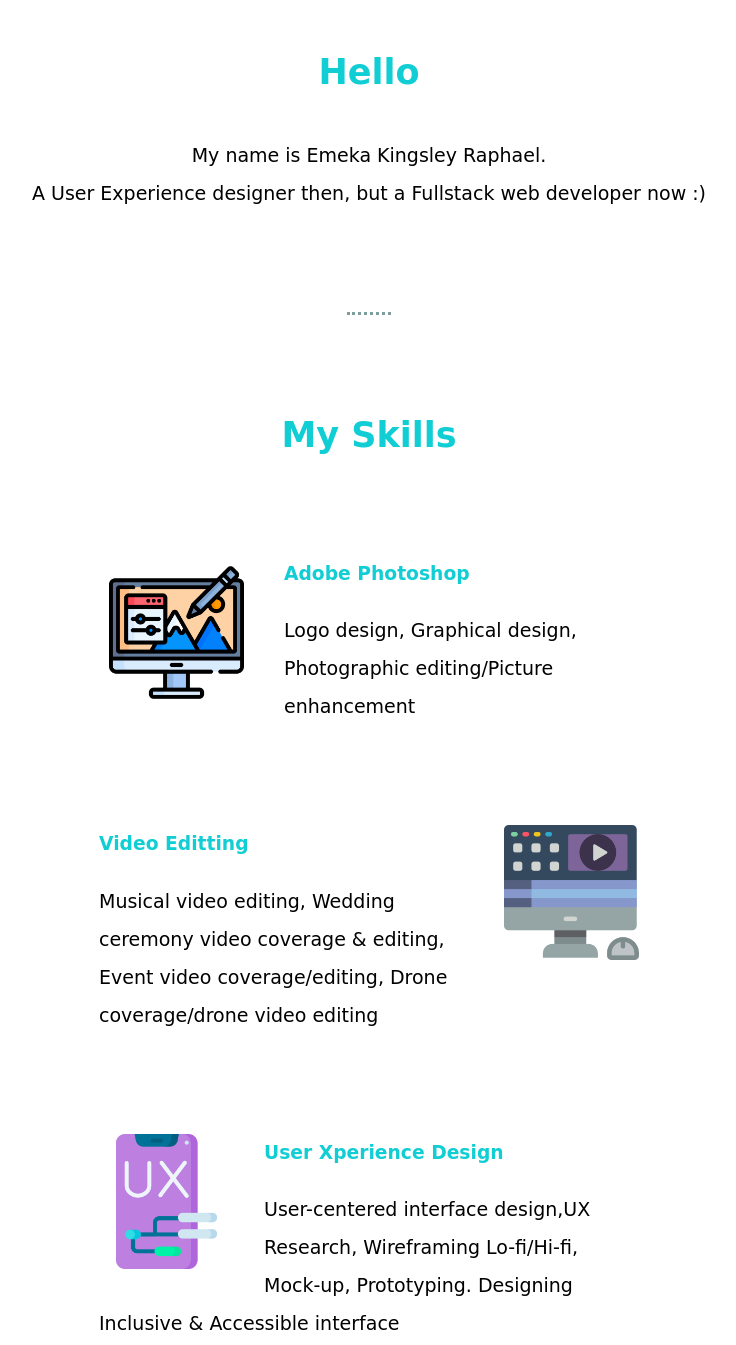
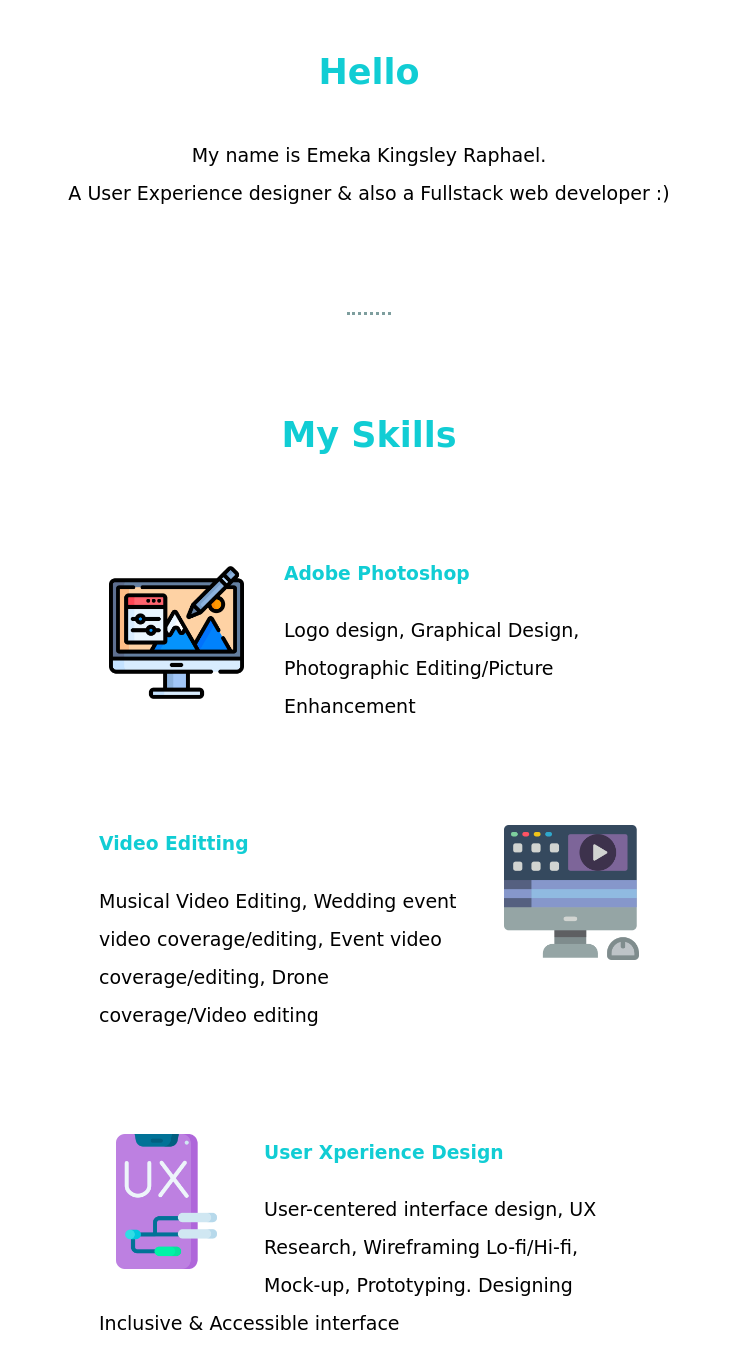
Before and after one commit to EmekaRaphael/EmekaRaphael-CV, a plain HTML site: page index.html in a window 1280 px wide. Shown: the part 1120-2465 px from the top of the page, without its empty margins (271-1007 px from the left). Drawn offline with Linux system fonts and the light colour scheme; a web font is replaced by a local one.

Commit message:
Typographic corrections

```diff
--- a/index.html
+++ b/index.html
@@ -25,7 +25,7 @@
             <div class="profile">
               <img class="software-engineer" src="images/software-engineer.png" alt="author-img">
               <h2>Hello</h2>
-              <p>My name is Emeka Kingsley Raphael.<br> A User Experience designer then, but a Fullstack web developer now :)<p>
+              <p>My name is Emeka Kingsley Raphael.<br> A User Experience designer & also a Fullstack web developer :)<p>
             </div>
             <hr>
             <div class="skills">
@@ -33,17 +33,17 @@
               <div class="skill-row">
                 <img class="adobe-photoshop" src="images/illustration.png" alt="">
                 <h3>Adobe Photoshop</h3>
-                <p>Logo design, Graphical design, Photographic editing/Picture enhancement</p>
+                <p>Logo design, Graphical Design, Photographic Editing/Picture Enhancement</p>
               </div>
               <div class="skill-row">
                 <img class="video-editing" src="images/editing.png" alt="">
                 <h3>Video Editting</h3>
-                <p>Musical video editing, Wedding ceremony video coverage & editing, Event video coverage/editing, Drone coverage/drone video editing</p>
+                <p>Musical Video Editing, Wedding event video coverage/editing, Event video coverage/editing, Drone coverage/Video editing</p>
               </div>
               <div class="skill-row">
                 <img class="ux-design" src="images/ux-design.png" alt="">
                 <h3>User Xperience Design</h3>
-                <p>User-centered interface design,UX Research, Wireframing Lo-fi/Hi-fi, Mock-up, Prototyping. Designing Inclusive & Accessible interface</p>
+                <p>User-centered interface design, UX Research, Wireframing Lo-fi/Hi-fi, Mock-up, Prototyping. Designing Inclusive & Accessible interface</p>
               </div>
               <div class="skill-row">
                 <img class="web-development" src="images/web-development.png" alt="">
```
